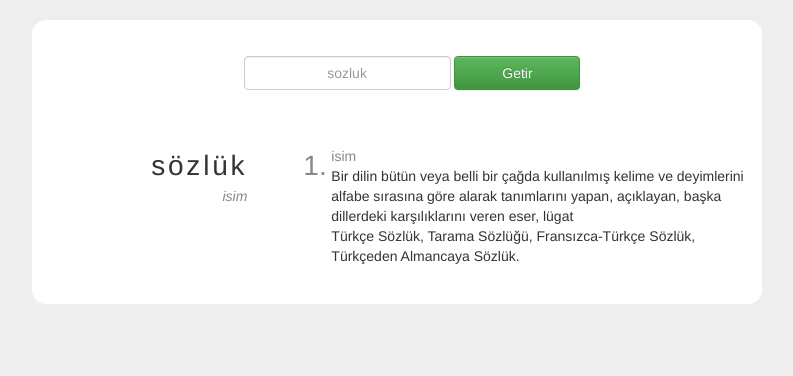
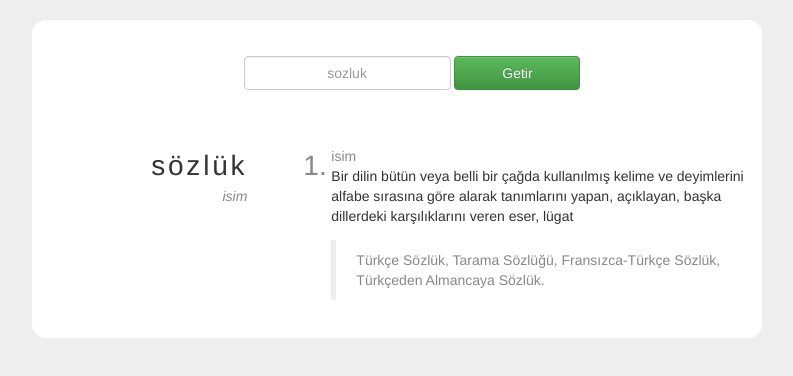
Before and after one commit to tayfun/sozluk, a React (Create React App) app in the folder front-end/: page / in a window 1280 px wide. Shown: the top 376 px of the page, without its empty margins (243-1036 px from the left). Built offline with nearby package versions, Linux system fonts and the light colour scheme.

Commit message:
Add style to quotation.

```diff
--- a/front-end/src/App.js
+++ b/front-end/src/App.js
@@ -91,6 +91,22 @@ class SearchBar extends Component {
 
 class Definition extends Component {
   render() {
+    var blockquote = ''
+    var footer = ''
+    if (this.props.definition.example.author) {
+      footer = <footer className="Author blockquote-footer">
+                  {this.props.definition.example.author}
+               </footer>
+    }
+    if (this.props.definition.example.sentence) {
+      blockquote = <div><blockquote className="Example">
+                    <p className="Sentence">
+                      {this.props.definition.example.sentence}
+                    </p>
+                    {footer}
+      </blockquote>
+      </div>
+    }
     return (
       <li className="Definition">
         <div className="DefinitionTags">
@@ -101,14 +117,7 @@ class Definition extends Component {
         <div className="Meaning">
           {this.props.definition.meaning}
         </div>
-        <div className="Example">
-          <div className="Sentence">
-            {this.props.definition.example.sentence}
-          </div>
-          <div className="Author">
-            {this.props.definition.example.author}
-          </div>
-        </div>
+        {blockquote}
       </li>
     );
   }
--- a/front-end/src/index.css
+++ b/front-end/src/index.css
@@ -159,3 +159,9 @@ ol li:before {
     color: #888;
     font-size: 200%;
 }
+
+.Example {
+  font-size: inherit;
+  color: #888;
+  margin-top: 1em;
+}
```
